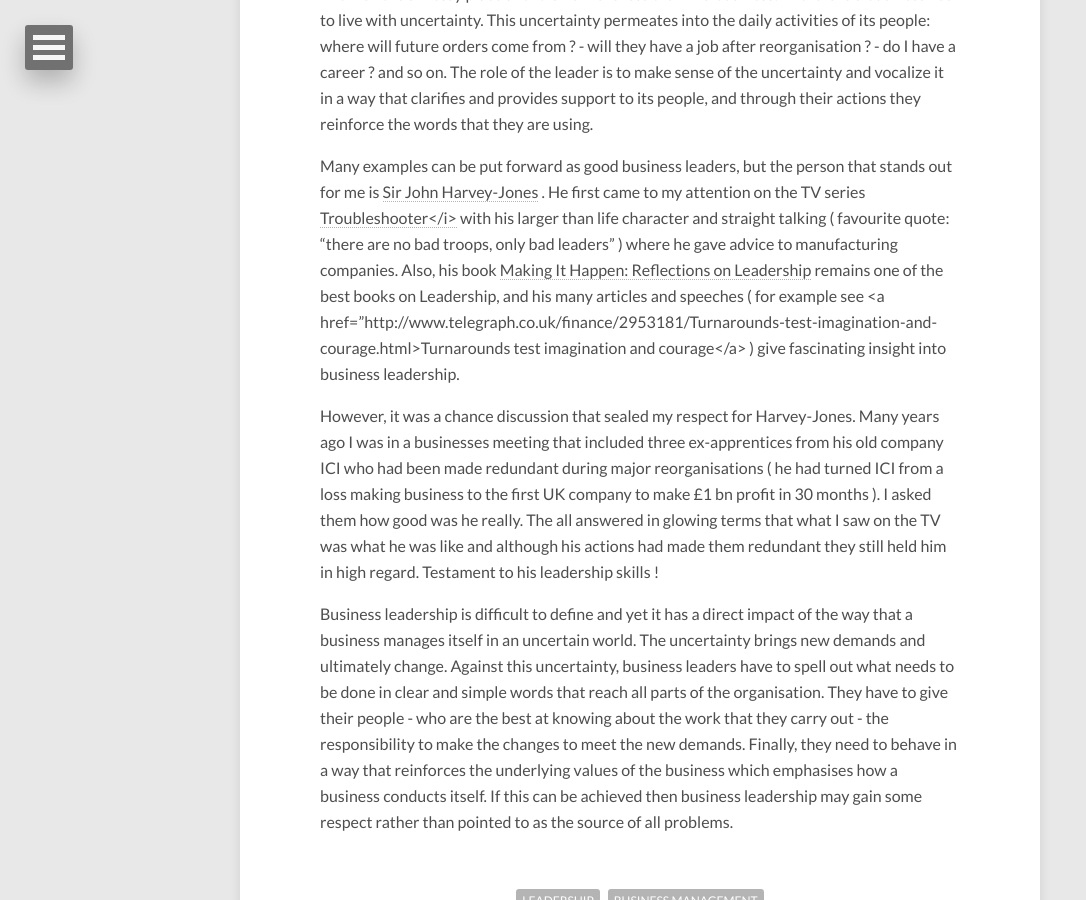
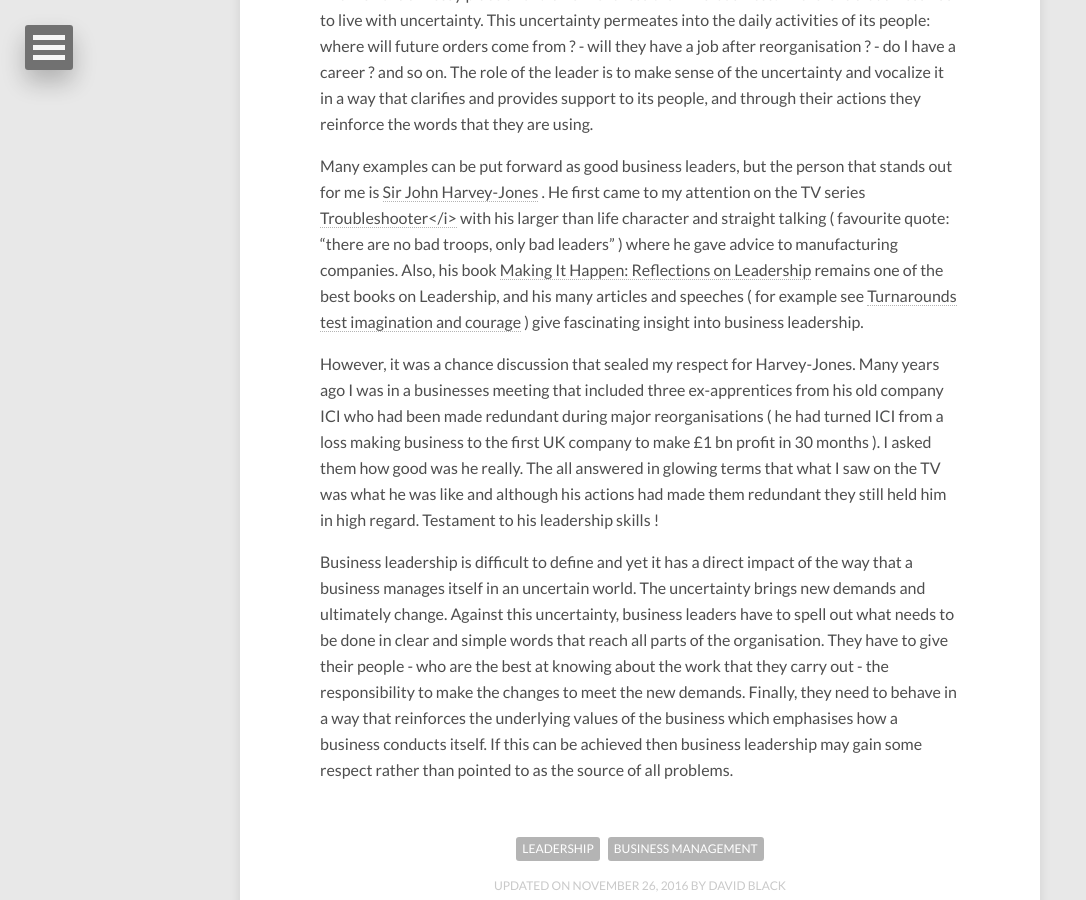
Before and after one commit to dtinblack/dtinblack.github.io, a Jekyll site: the page built from _posts/2016-11-26-business-leadership.md, in a window 1280 px wide and 900 px high, scrolled down 789 px. Shown: the whole window, without its empty margins (0-1086 px from the left). Built offline with Jekyll 4.4.1, drawn with Linux system fonts in a browser that asks for light colours; nearby versions of some CDN libraries.

```diff
--- a/_posts/2016-11-26-business-leadership.md
+++ b/_posts/2016-11-26-business-leadership.md
@@ -33,7 +33,7 @@
 with his larger than life character and straight talking (  favourite quote: "there are no bad
 troops, only bad leaders" ) where he gave advice to manufacturing companies.  Also, his book
 <a href="https://books.google.co.uk/books/about/Making_It_Happen.html?id=Av4gOQAACAAJ&redir_esc=y">Making It Happen: Reflections on Leadership</a> remains one of the best books on Leadership, and his many articles and speeches ( for example see
-<a href="http://www.telegraph.co.uk/finance/2953181/Turnarounds-test-imagination-and-courage.html>Turnarounds test imagination and courage</a> ) give fascinating insight into business leadership.
+<a href="http://www.telegraph.co.uk/finance/2953181/Turnarounds-test-imagination-and-courage.html">Turnarounds test imagination and courage</a> ) give fascinating insight into business leadership.
 
 However, it was a chance discussion that sealed my respect for Harvey-Jones. Many years ago I was in a businesses meeting that included three ex-apprentices from his old company ICI who had been made redundant during major reorganisations ( he had turned
 ICI from a loss making business to the first UK company to make £1 bn profit in 30 months ).
```
